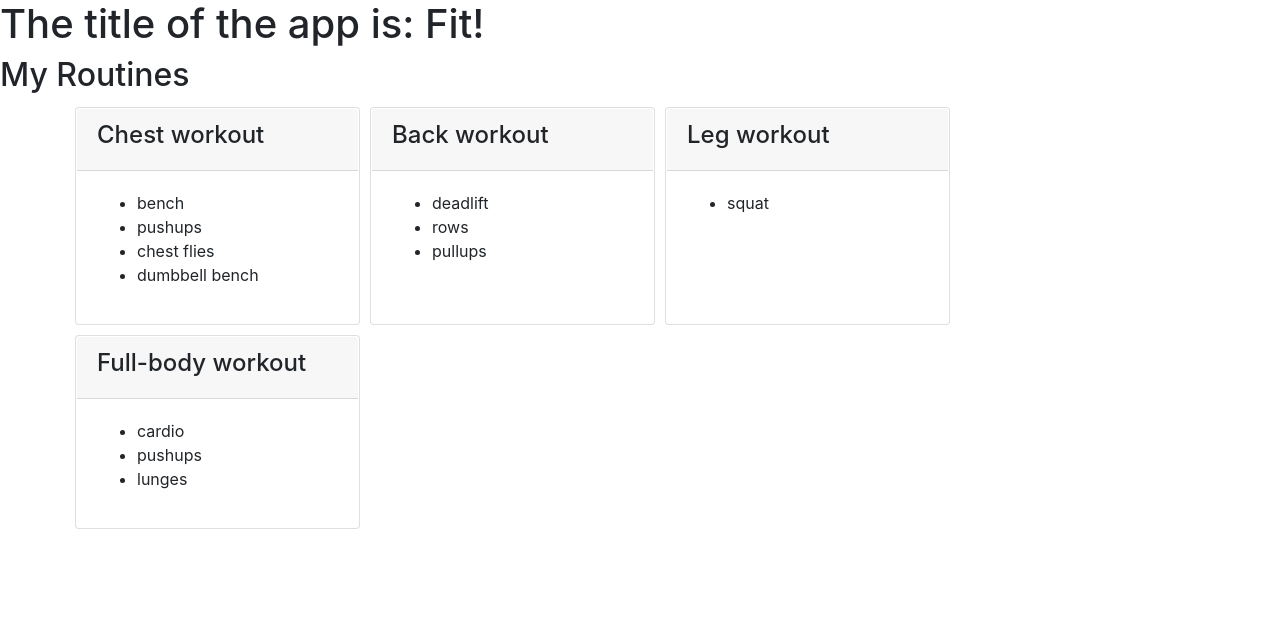
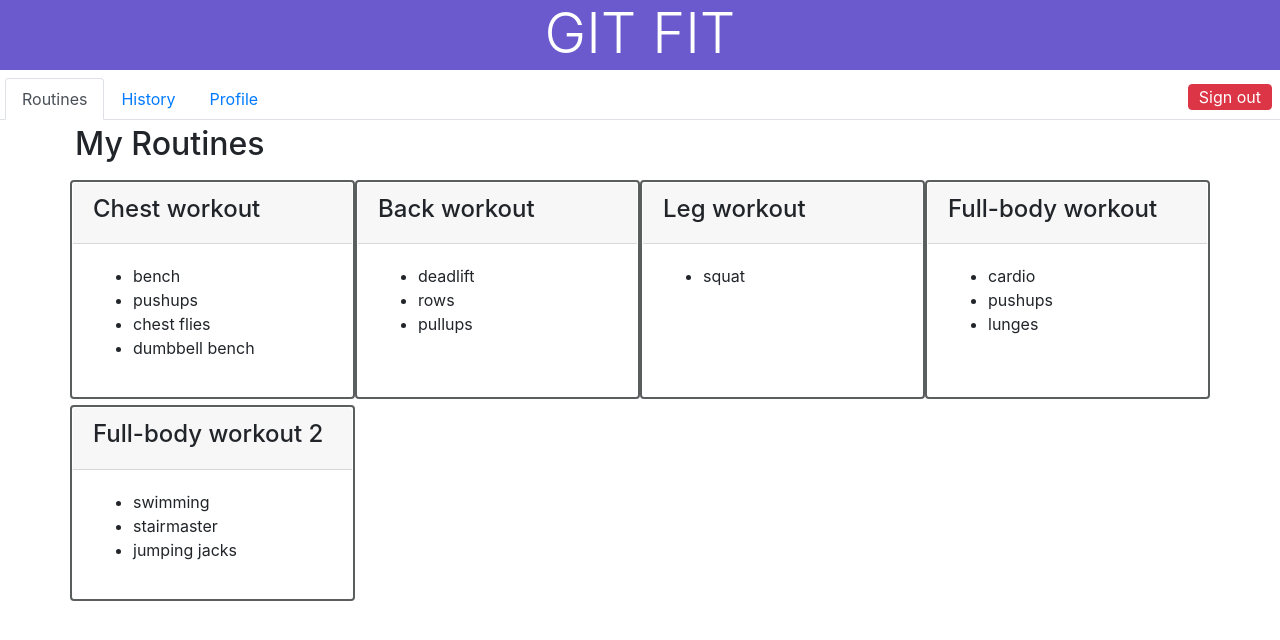
Before and after one commit to seanburtner/fitness, an Angular app in the folder fitness_app/fit/: page /routines in a window 1280 px wide. Shown: the top 640 px of the page. Built offline with nearby package versions, Linux system fonts and the light colour scheme.

Commit message:
styling routines page, add title bar and navbar

```diff
--- a/fitness_app/fit/src/app/app.component.css
+++ b/fitness_app/fit/src/app/app.component.css
@@ -0,0 +1,6 @@
+.title-bar {
+    background-color: slateblue;
+    color: white;
+    padding-bottom: 3px;
+    text-align: center;
+}
--- a/fitness_app/fit/src/app/app.component.html
+++ b/fitness_app/fit/src/app/app.component.html
@@ -1,3 +1,23 @@
-<h1> The title of the app is: {{ title }} </h1>
+<!-- Big title at top-->
+<h2 class="display-4 title-bar">GIT FIT</h2>
 
+<!-- Navbar, signout button on far right
+<ul ngbNav #nav="ngbNav" class="nav-tabs">
+    <li ngbNavItem style="padding-left: 5px;">
+        <a routerLink="/profile" routerLinkActive="active" ngbNavLink>Profile</a>
+    </li>
+    <li ngbNavItem>
+        <a routerLink="/routines" routerLinkActive="active" ngbNavLink>Routines</a>
+    </li>
+    <li ngbNavItem>
+        <a routerLink="/history" routerLinkActive="active" ngbNavLink>History</a>
+    </li>
+    <li class="ml-auto" style="padding: 5px 8px;">
+        <a class="btn btn-danger" style="padding: 0px 10px;">Sign out</a>
+    </li>
+</ul>
+<div [ngbNavOutlet]="nav"></div>
+--->
+
+<!-- This will render whichever component is bound to the current route -->
 <router-outlet></router-outlet>
--- a/fitness_app/fit/src/app/example-routines.ts
+++ b/fitness_app/fit/src/app/example-routines.ts
@@ -19,5 +19,12 @@ export const exampleRoutines = [
         title: "Full-body workout",
         exercises: ["cardio", "pushups", "lunges"]
 
+    },
+
+    {
+        title: "Full-body workout 2",
+        exercises: ["swimming", "stairmaster", "jumping jacks"]
+
     }
+
 ];
--- a/fitness_app/fit/src/app/routines/routines.component.css
+++ b/fitness_app/fit/src/app/routines/routines.component.css
@@ -0,0 +1,12 @@
+.tab-heading {
+    padding: 5px;
+}
+
+.col-3 {
+    margin: 3px 0px;
+}
+
+.card {
+    border-width: 2px;
+    border-color: rgb(90, 94, 94);
+}
--- a/fitness_app/fit/src/app/routines/routines.component.html
+++ b/fitness_app/fit/src/app/routines/routines.component.html
@@ -1,5 +1,29 @@
-<h2>My Routines</h2>
+<!-- Navbar -->
+<ul ngbNav #nav="ngbNav" class="nav-tabs">
+    <li ngbNavItem style="padding-left: 5px;">
+        <a routerLink="/routines" routerLinkActive="active" ngbNavLink>Routines</a>
+    </li>
+    <li ngbNavItem>
+        <a routerLink="/history" routerLinkActive="active" ngbNavLink>History</a>
+    </li>
+    <li ngbNavItem>
+        <a routerLink="/profile" routerLinkActive="active" ngbNavLink>Profile</a>
+    </li>
+    <li class="ml-auto" style="padding: 5px 8px;">
+        <a class="btn btn-danger" style="padding: 0px 10px;">Sign out</a>
+    </li>
+</ul>
+<div [ngbNavOutlet]="nav"></div>
 
+<!-- My routines heading -->
+<div class="container">
+    <div class="row">
+        <h2 class="tab-heading">My Routines</h2>
+    </div>
+</div>
+
+<!-- Iterate through list of routines and display each on a card, with their exercises
+    listed underneath. Hard-coded in the 'example-routines.ts' file. -->
 <div class="container">
     <div class="row">
         <div class="card col-3" *ngFor="let routine of routines">
```
